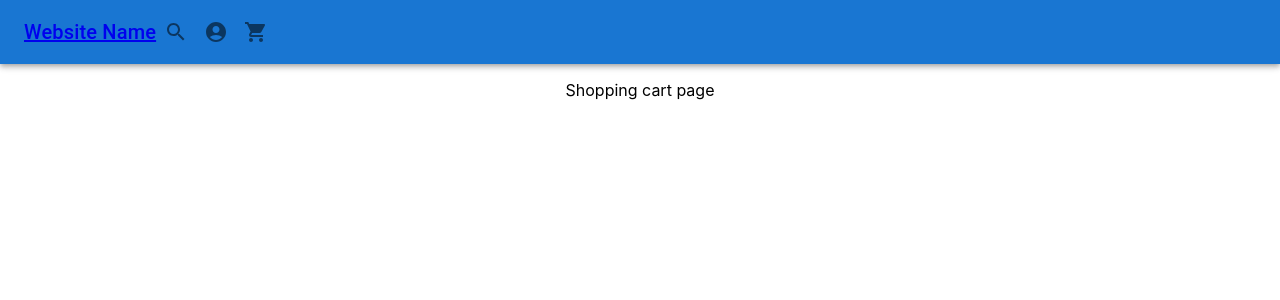
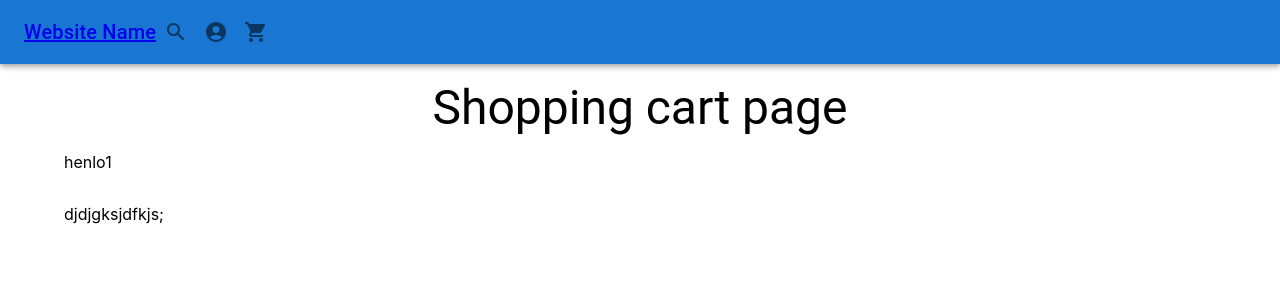
Before and after one commit to CelesTech03/Beauty-Website, a React (Create React App) app: page /cart in a window 1280 px wide. Shown: the top 300 px of the page. Built offline with nearby package versions, Linux system fonts and the light colour scheme.

Commit message:
changes in cart component

```diff
--- a/src/Views/Cart.js
+++ b/src/Views/Cart.js
@@ -1,9 +1,25 @@
-function Cart() {
-    return (
-      <div>
-        <p>Shopping cart page</p>
-      </div>
-    );
-  }
+import Cards from "../components/Cards"
+import Typography from "@mui/material/Typography";
+import Box from "@mui/material/Box";
+import Container from "@mui/material/Container";
 
-  export default Cart;
+const Cart = () => {
+  return (
+    <Container>
+      <Typography variant="h3" sx={{mt: 2}}>
+        Shopping cart page
+      </Typography>
+      <Box sx={{
+        display: "flex",
+        alignItems: 'flex-start',
+        flexDirection: 'column'
+      }}>
+        <p>henlo1</p>
+        <p>djdjgksjdfkjs;</p>
+        {/* <Cards /> */}
+      </Box>
+    </Container>
+  );
+}
+
+export default Cart;
--- a/src/components/Cards.js
+++ b/src/components/Cards.js
@@ -16,7 +16,7 @@ function Cards() {
         {/* End hero unit */}
         <Grid container spacing={3}>
           {cards.map((card) => (
-            <Grid item key={card} xs={12} sm={6} md={3}>
+            <Grid item key={card.id} xs={12} sm={6} md={3}>
               <Card
                 sx={{
                   height: "100%",
```
